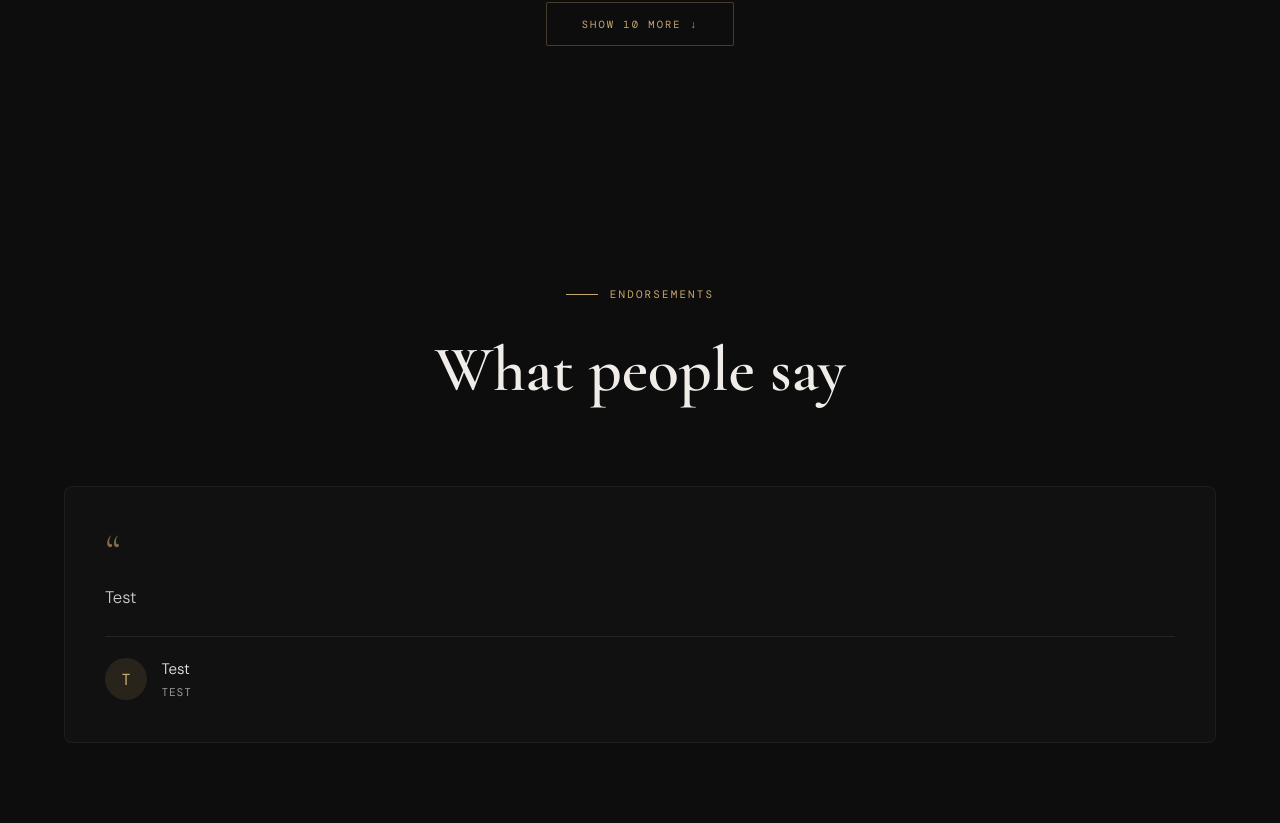
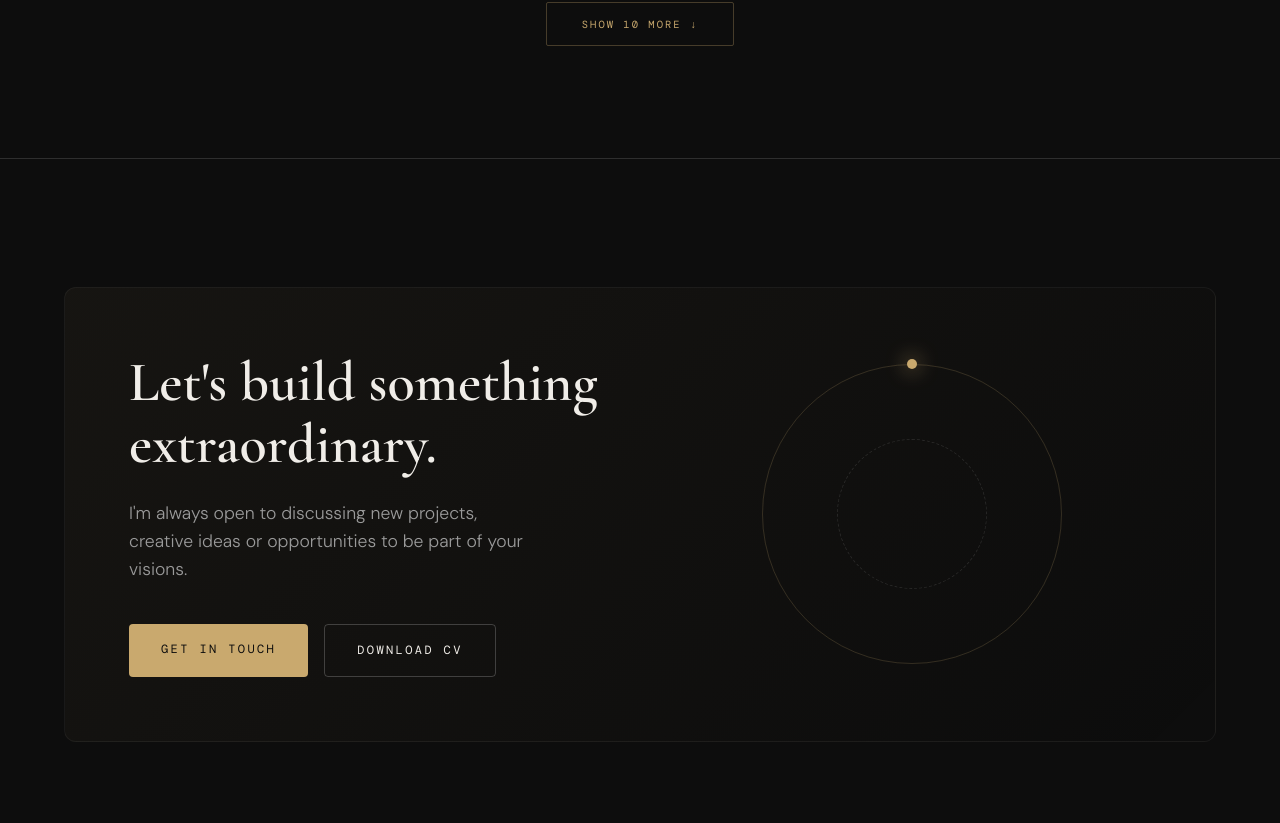
Before and after one commit to NAJDAWI-dot/digital-museum, a React (Vite) app: page / in a window 1280 px wide. Shown: the part 7117-7940 px from the top of the page. Built offline with nearby package versions, Linux system fonts and the light colour scheme; no server answers; the database is empty; a web font is replaced by a local one.

Commit message:
chore: auto-update projects, settings, and timeline from live editor

```diff
--- a/src/data/projects.js
+++ b/src/data/projects.js
@@ -288,15 +288,7 @@ export const INITIAL_TIMELINE = [
   }
 ];
 
-export const INITIAL_TESTIMONIALS = [
-  {
-    "id": "ts1783629898187",
-    "name": "Test",
-    "role": "Test",
-    "quote": "Test",
-    "avatarUrl": ""
-  }
-];
+export const INITIAL_TESTIMONIALS = [];
 
 export const INITIAL_VOLUNTEERING = [
   {
```
